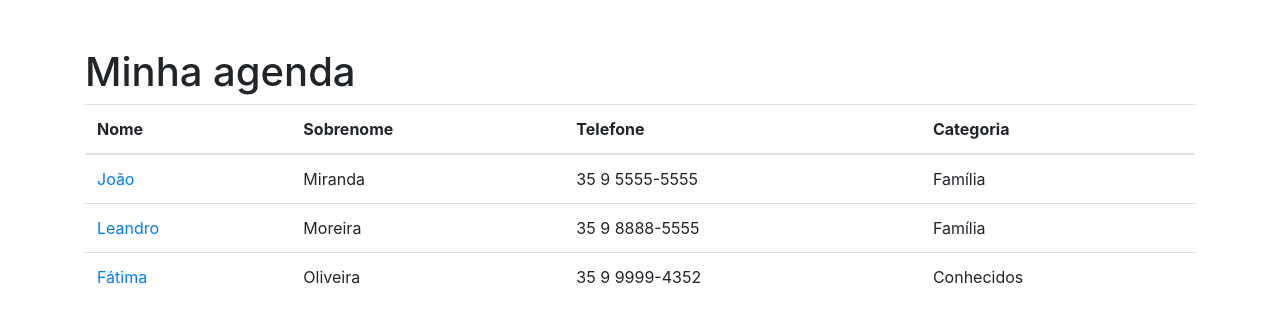
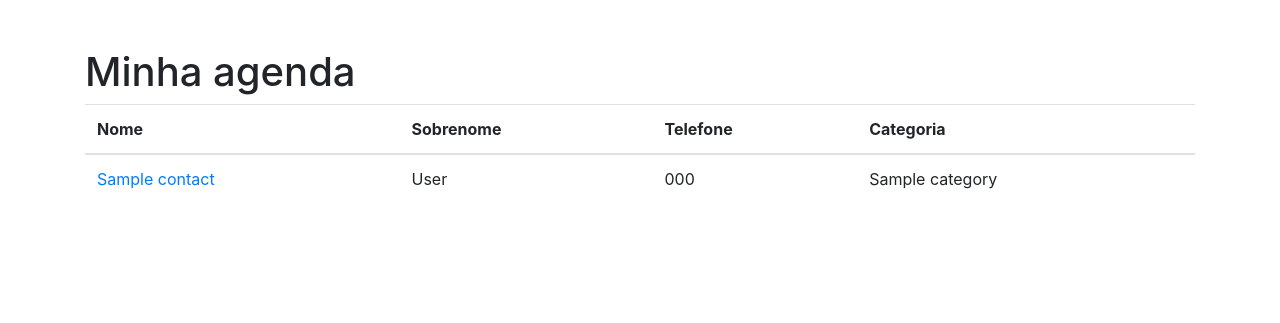
Before and after one commit to franciscocamellon/phone_book_site, a Django app: template contacts/templates/contacts/index.html in a window 1280 px wide. Shown: the part 56-379 px from the top of the page. Run offline with Django 3.2, Linux system fonts and the light colour scheme; the template is opened without the code that fills it: values that come from a table or form of the project are taken from there, others are empty; tables that the repository leaves empty hold one stand-in row (values such as "Sample post"); some libraries are stand-ins or nearby versions.

Commit message:
Showing data from the database

```diff
--- a/contacts/templates/contacts/index.html
+++ b/contacts/templates/contacts/index.html
@@ -11,30 +11,16 @@
     </tr>
   </thead>
   <tbody>
+    {% for contact in contacts %}
     <tr>
       <td>
-        <a href="#"> João</a>
+        <a href="{% url 'show_contact' contact.id %}"> {{ contact.name }}</a>
       </td>
-      <td>Miranda</td>
-      <td>35 9 5555-5555</td>
-      <td>Família</td>
+      <td>{{ contact.last_name }}</td>
+      <td>{{ contact.phone }}</td>
+      <td>{{ contact.category }}</td>
     </tr>
-    <tr>
-      <td>
-        <a href="#"> Leandro</a>
-      </td>
-      <td>Moreira</td>
-      <td>35 9 8888-5555</td>
-      <td>Família</td>
-    </tr>
-    <tr>
-      <td>
-        <a href="#"> Fátima</a>
-      </td>
-      <td>Oliveira</td>
-      <td>35 9 9999-4352</td>
-      <td>Conhecidos</td>
-    </tr>
+    {% endfor %}
   </tbody>
 </table>
 {%endblock%}
```
